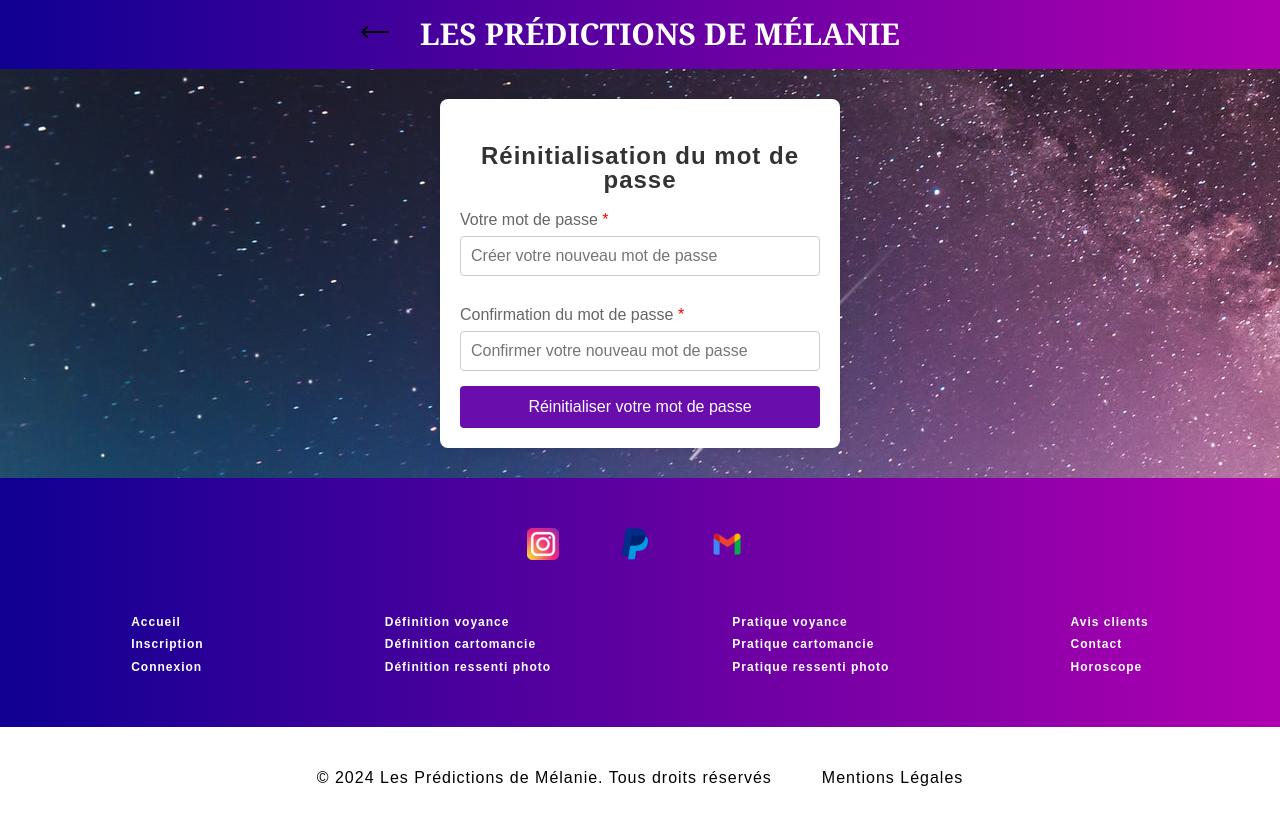
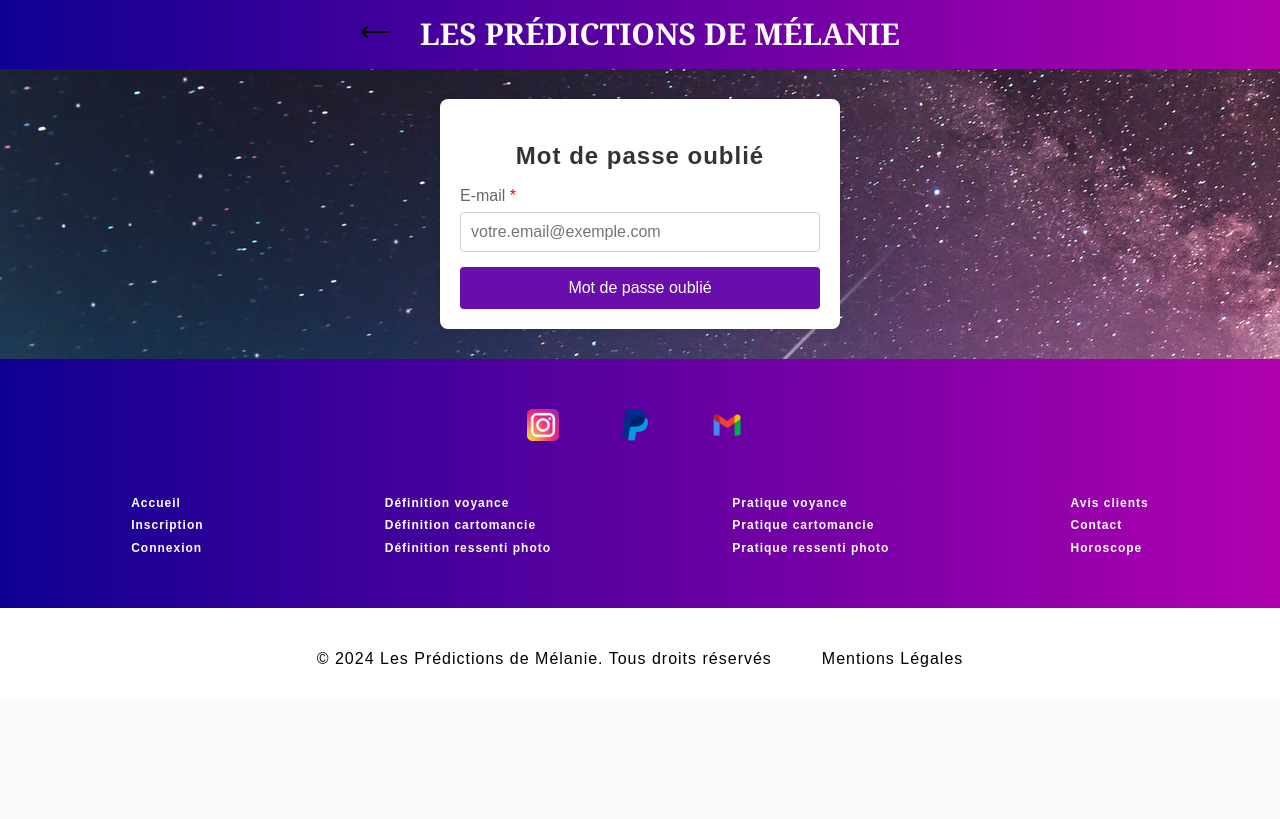
Before and after one commit to jchevalier86/Les-predictions-de-Melanie, a PHP site: page /les_predictions_de_melanie/mot-de-passe-perdu.html in a window 1280 px wide. Shown: the part 282-1101 px from the top of the page. After the commit the page ends 949 px from the top, so only its background shows below. Run offline with PHP 8.4, Linux system fonts and the light colour scheme.

Commit message:
Modif mot de passe oublié

```diff
--- a/avis.html
+++ b/avis.html
@@ -122,7 +122,7 @@
   <!-- Contenu principal de la page -->
   <div class="container">
     <!-- Formulaire pour laisser un avis -->
-    <form id="avis-form">
+    <form id="avis-form" action="../avis.php" method="POST">
       <h1>Donnez votre avis</h1>
 
       <!-- Système de notation avec des étoiles -->
--- a/contact.html
+++ b/contact.html
@@ -143,10 +143,10 @@
         <option value="other" name="autres"> Autres </option>
       </select>
 
-      <label for="date">
+      <!-- <label for="date">
         Date d'envoi <span class="star">*</span>
       </label>
-      <input type="date" id="date_envoi" name="date_envoi" placeholder="jj/mm/aaaa" required />
+      <input type="date" id="date_envoi" name="date_envoi" placeholder="jj/mm/aaaa" required /> -->
 
       <label for="payment"> Type de paiement <span class="star">*</span> </label>
       <select name="paiement" id="payment" required>
--- a/mot-de-passe-perdu.html
+++ b/mot-de-passe-perdu.html
@@ -46,24 +46,17 @@
         </nav>
     </header>
 
-    <!-- Section du formulaire d'avis -->
+    <!-- Section du formulaire mot de passe perdu -->
     <div class="container-2">
-        <form action="../mot-de-passe-perdu.php" method="post">
-            <h2> Réinitialisation du mot de passe </h2>
+        <form action="../password_requests.php" method="POST">
+            <h2> Mot de passe oublié </h2>
 
             <!-- Champ pour entrer l'email -->
-            <label for="password"> Votre mot de passe <span class="star">*</span> </label>
-            <input type="password" id="mot_de_passe" name="mot_de_passe" placeholder="Créer votre nouveau mot de passe"
-                required />
-            <br /><br />
-
-            <!-- Champ pour entrer le mot de passe -->
-            <label for="password"> Confirmation du mot de passe <span class="star">*</span> </label>
-            <input type="password" id="confirmation_mot_de_passe" name="confirmation_mot_de_passe"
-                placeholder="Confirmer votre nouveau mot de passe" required />
+            <label for="email"> E-mail <span class="star">*</span> </label>
+            <input type="email" id="email" name="email" placeholder="votre.email@exemple.com" required />
 
             <!-- Input Réinitialisation du mot de passe -->
-            <input type="submit" name="reinitialisation" value="Réinitialiser votre mot de passe" />
+            <input type="submit" name="reinitialisation" value="Mot de passe oublié" />
 
         </form>
     </div>
--- a/style/inscription-connexion-contact.css
+++ b/style/inscription-connexion-contact.css
@@ -161,6 +161,10 @@ input[type="submit"] {
   width: 100%;
 }
 
+select:hover {
+  cursor: pointer;
+}
+
 /*
   * Changement de couleur de fond du bouton lors du survol,
   * pour un effet visuel interactif.
```
Also changed, not shown: send_email.php (added, +38 -0 lines), 2 other files.
